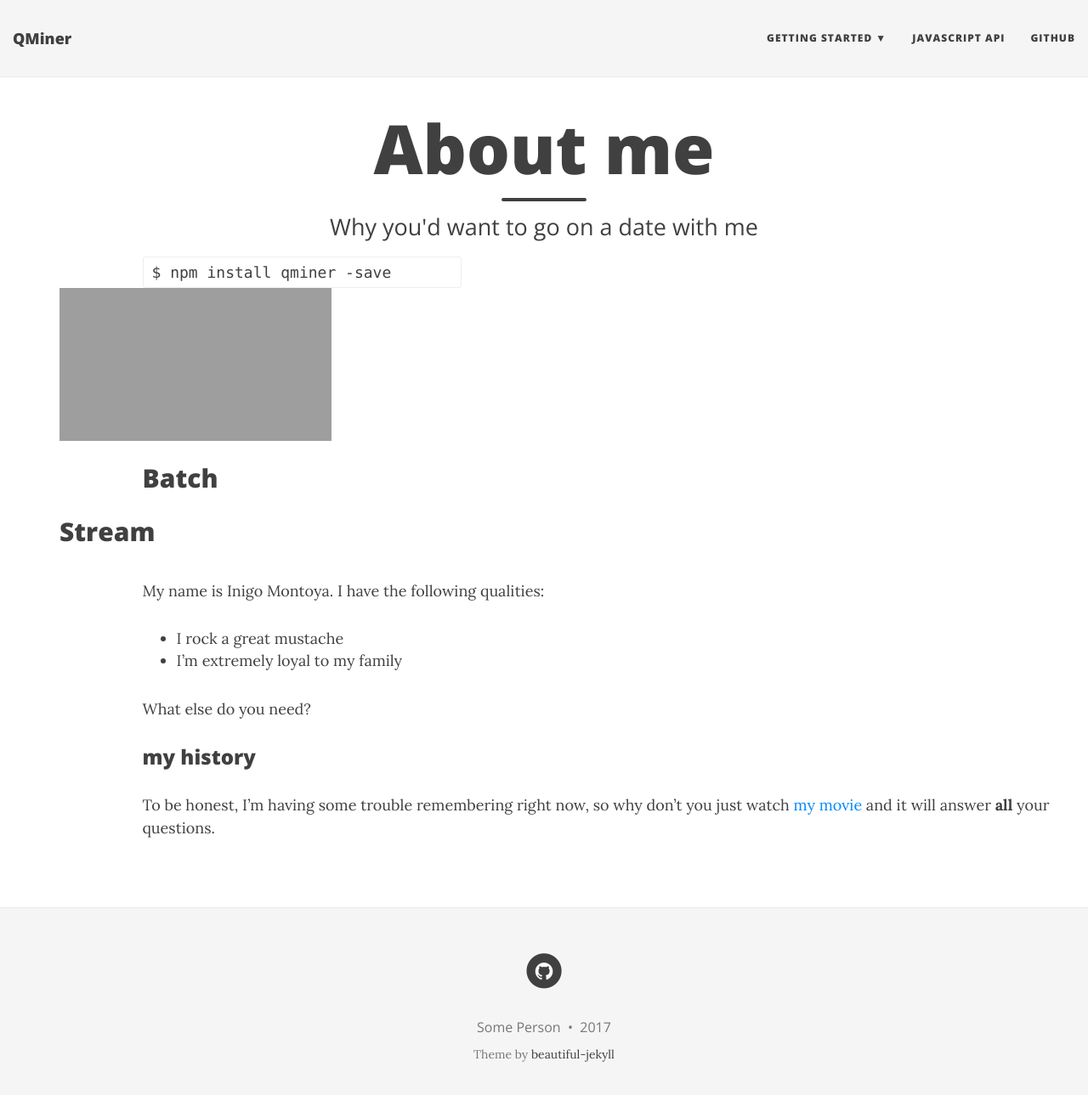
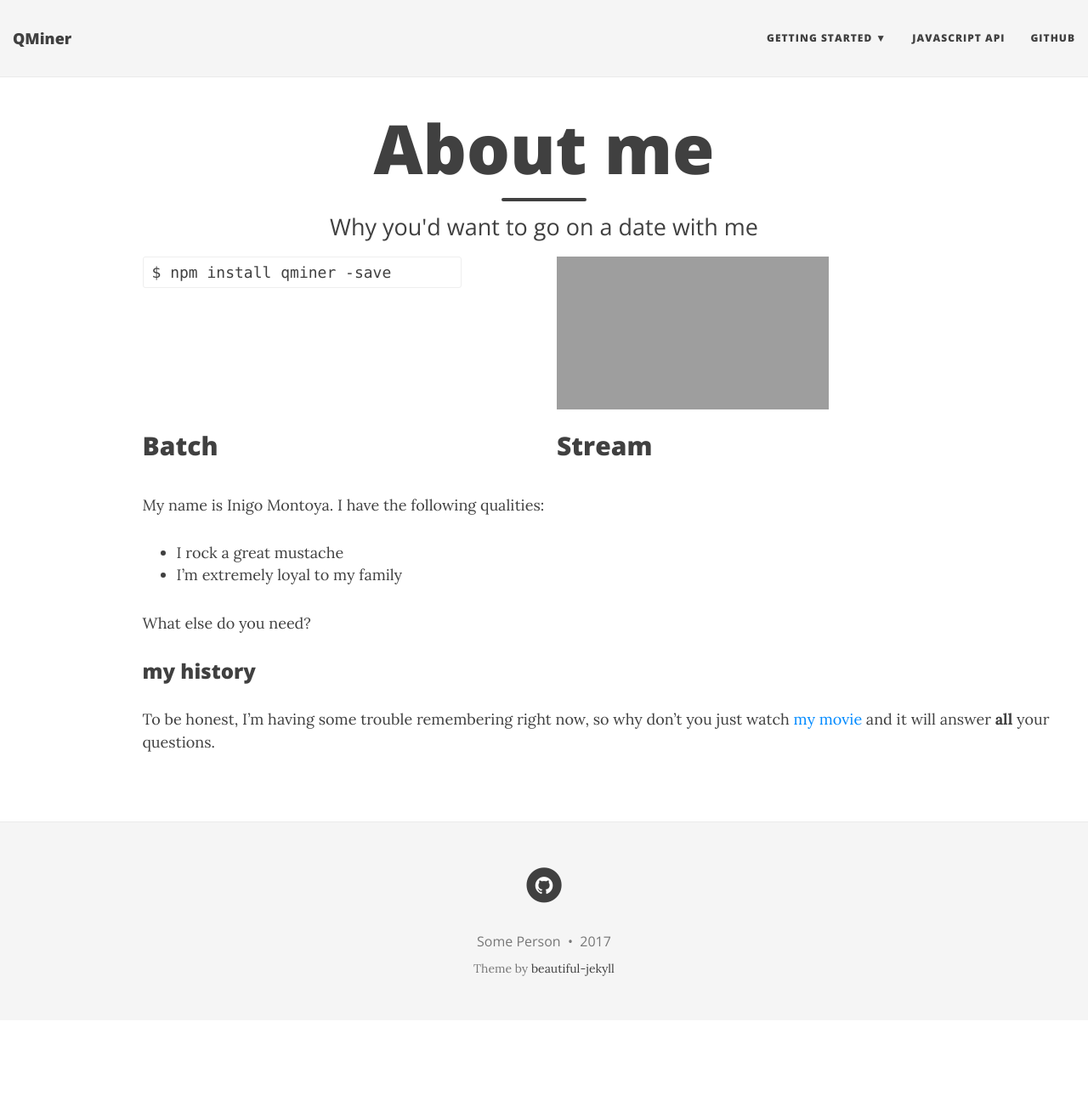
Before and after one commit to qminer/qminer.github.io, a Jekyll site: the page built from helloworld.md, in a window 1280 px wide and 1302 px high. Shown: the top 1289 px of the window at 85% size. Built offline with Jekyll 4.4.1, drawn with Linux system fonts in a browser that asks for light colours; nearby versions of some CDN libraries; grey boxes are pictures that could not be loaded.

Commit message:
Update page.html

```diff
--- a/_layouts/page.html
+++ b/_layouts/page.html
@@ -7,19 +7,19 @@ layout: base
 <div class="container" role="main">
 
   <div class="row">
-    <div class="col-xl-6 col-lg-6 col-md-5 col-md-offset-1">
+    <div class="col-xl-5 col-lg-5 col-md-5 col-md-offset-1">
       <div class="cmd" > $ npm install qminer -save </div>
     </div>
-    <div class="col-xl-6 col-lg-6 col-md-5">
+    <div class="col-xl-5 col-lg-5 col-md-5">
       <iframe width="320" height="180" src="https://www.youtube.com/embed/liA0ahRj9Nw" frameborder="0" allowfullscreen></iframe>
     </div>
   </div>
 
   <div class="row">
-    <div class="col-xl-6 col-lg-6 col-md-5 col-md-offset-1">
+    <div class="col-xl-5 col-lg-5 col-md-5 col-md-offset-1">
       <h2 class="post-title"> Batch </>
     </div>
-    <div class="col-xl-6 col-lg-6 col-md-5">
+    <div class="col-xl-5 col-lg-5 col-md-5">
       <h2 class="post-title"> Stream </>
     </div>
   </div>
```
